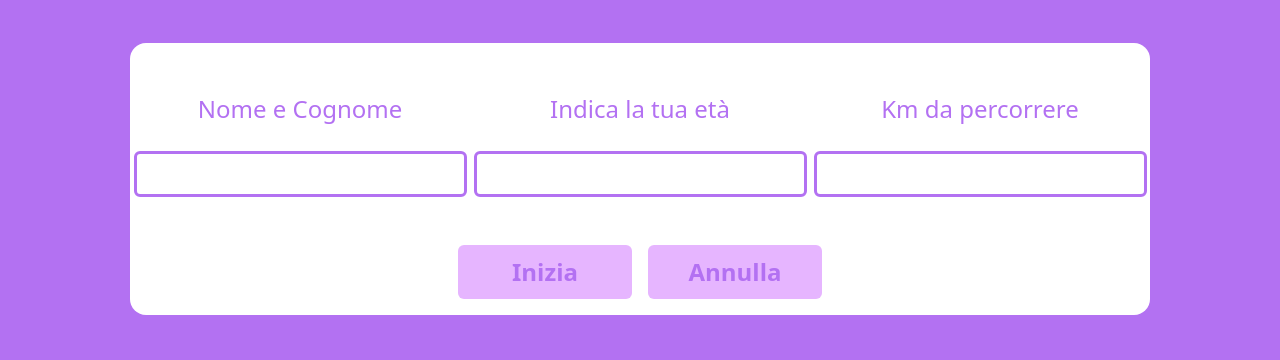
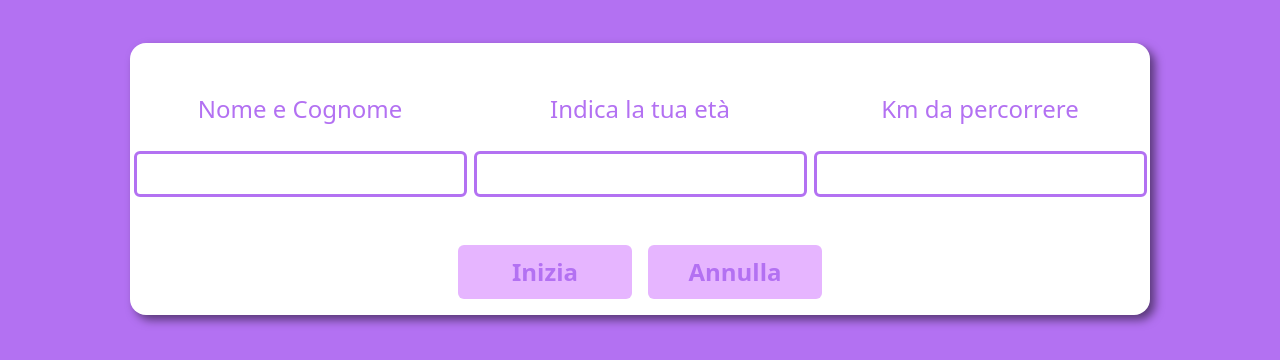
Before and after one commit to MiriamEvardi/js-biglietto-treno-form, a plain HTML site: page index.html in a window 1280 px wide. Shown: the part 77-437 px from the top of the page. Drawn offline with nearby package versions, Linux system fonts and the light colour scheme.

Commit message:
add box shadow, exercise completed

```diff
--- a/css/style.css
+++ b/css/style.css
@@ -26,3 +26,7 @@ input::-webkit-inner-spin-button {
     -webkit-appearance: none;
     margin: 0;
 }
+
+.box {
+    box-shadow: 5px 5px 10px rgba(0, 0, 0, 0.5);
+}
--- a/index.html
+++ b/index.html
@@ -17,7 +17,7 @@
     <div class="container">
 
         <h1 class="text-center text-white pt-4">CALCOLA IL PREZZO DEL TUO BIGLIETTO</h1>
-        <div class="m-5 bg-white rounded-4 pb-3">
+        <div class="m-5 bg-white rounded-4 pb-3 box">
             <div class="d-flex justify-content-around align-items-center">
 
 
```
